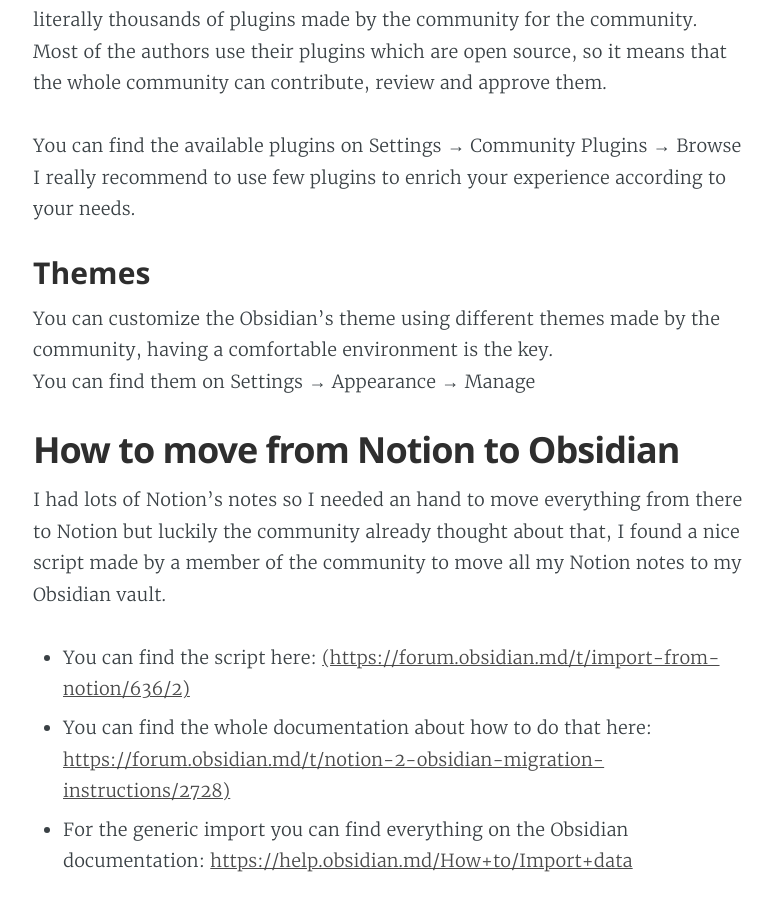
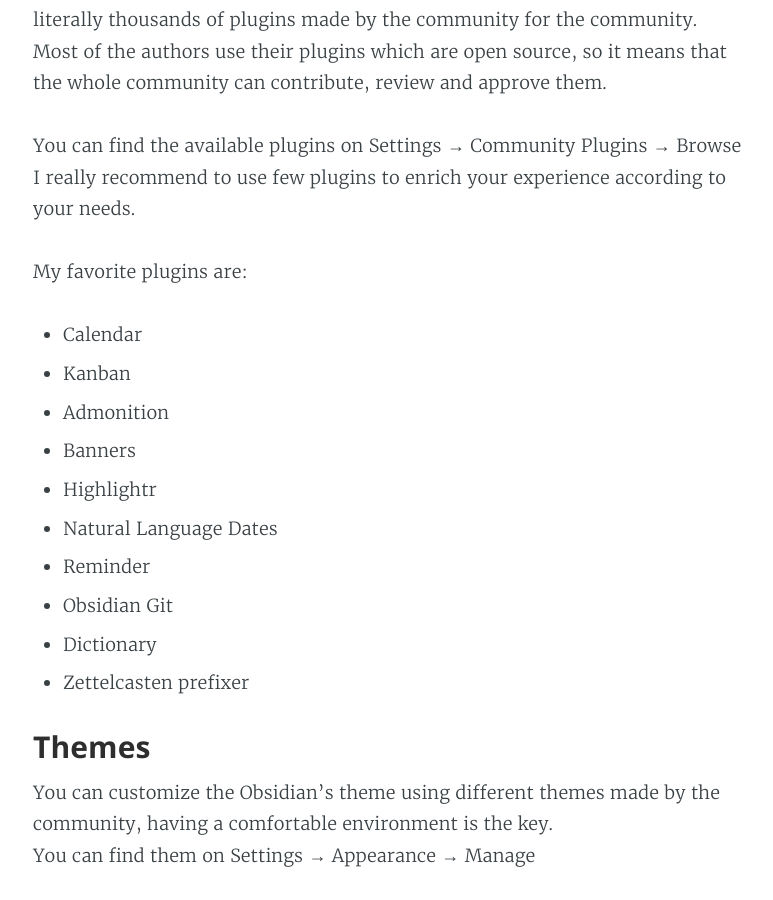
Before and after one commit to dlion/domenicoluciani, a Jekyll site: the page built from _posts/2021-12-17-why-did-i-switch-from-notion-to-obsidian.md, in a window 1280 px wide and 900 px high, scrolled down 3802 px. Shown: the whole window, without its empty margins (252-1025 px from the left). Built offline with Jekyll 4.4.1, drawn with Linux system fonts in a browser that asks for light colours; some web fonts are replaced.

Commit message:
Favorite plugins

```diff
--- a/_posts/2021-12-17-why-did-i-switch-from-notion-to-obsidian.md
+++ b/_posts/2021-12-17-why-did-i-switch-from-notion-to-obsidian.md
@@ -46,6 +46,18 @@
 You can find the available plugins on Settings → Community Plugins → Browse
 I really recommend to use few plugins to enrich your experience according to your needs.
 
+My favorite plugins are:
+* Calendar
+* Kanban
+* Admonition
+* Banners
+* Highlightr
+* Natural Language Dates
+* Reminder
+* Obsidian Git
+* Dictionary
+* Zettelcasten prefixer
+
 ### Themes
 You can customize the Obsidian's theme using different themes made by the community, having a comfortable environment is the key.
 You can find them on Settings → Appearance → Manage
```
